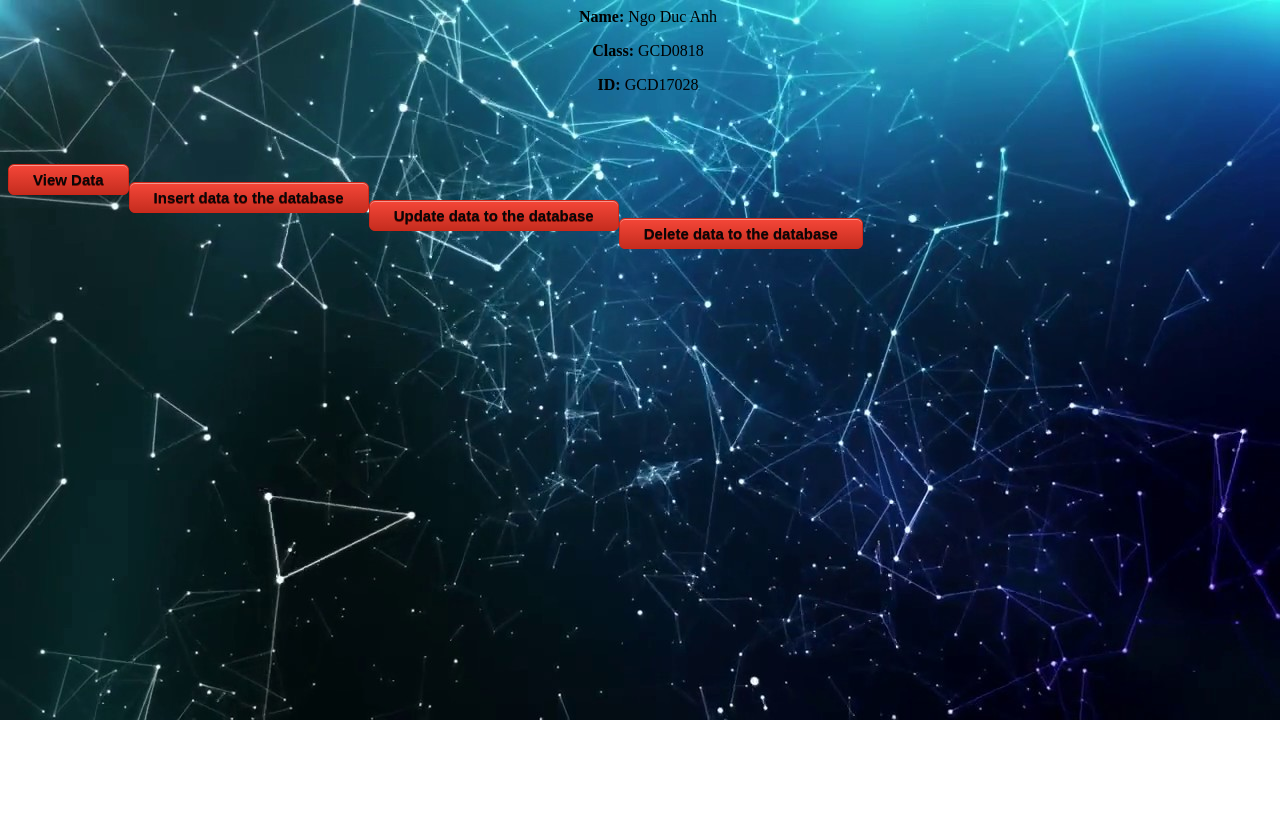
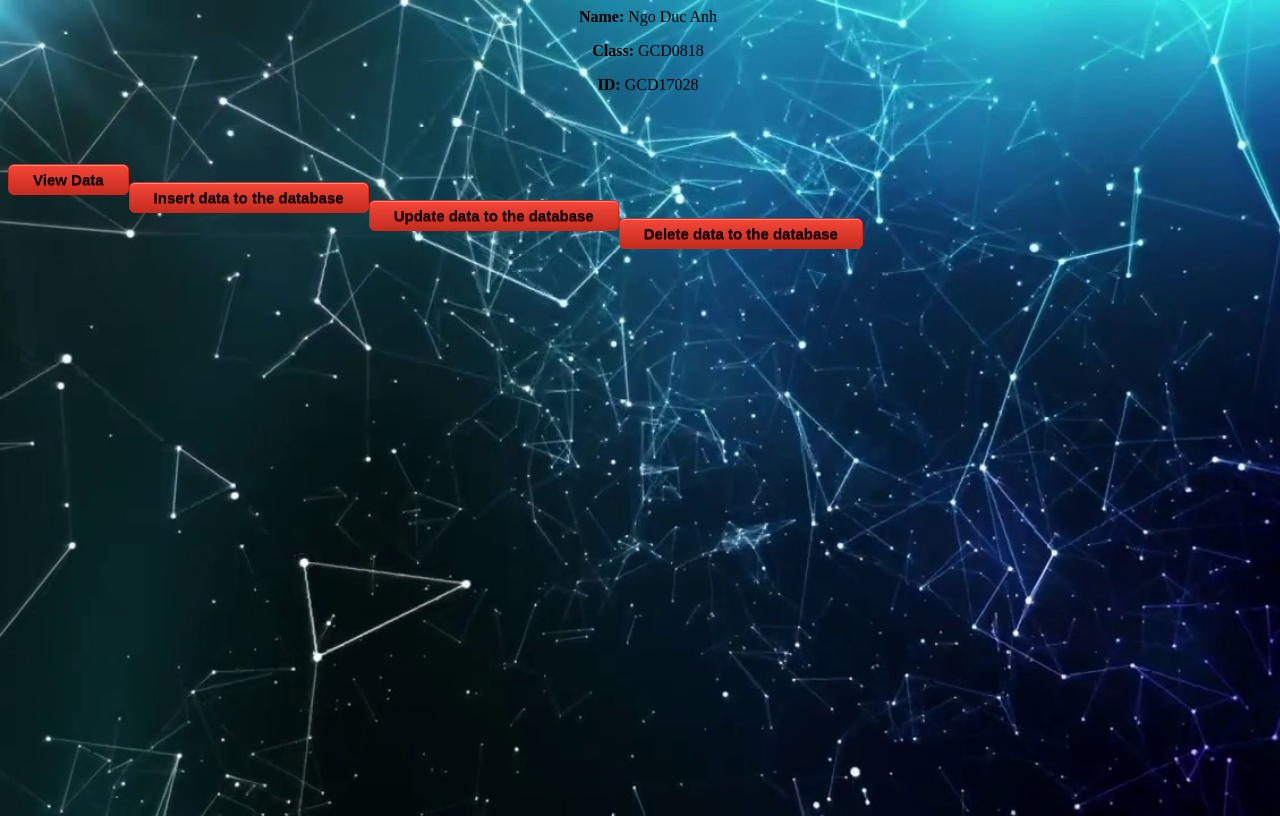
Before and after one commit to ngoducanh179/ducanhass2, a PHP site: page / in a window 1280 px wide. Run offline with PHP 8.4, Linux system fonts and the light colour scheme.

Commit message:
correcly

```diff
--- a/index.php
+++ b/index.php
@@ -9,7 +9,7 @@
 		width: 100%;
 		height: 100%;
 		background: url(maxresdefault.jpg) no-repeat;
-		background: cover;
+		background-size: cover;
 	}
 
 	p {
```
